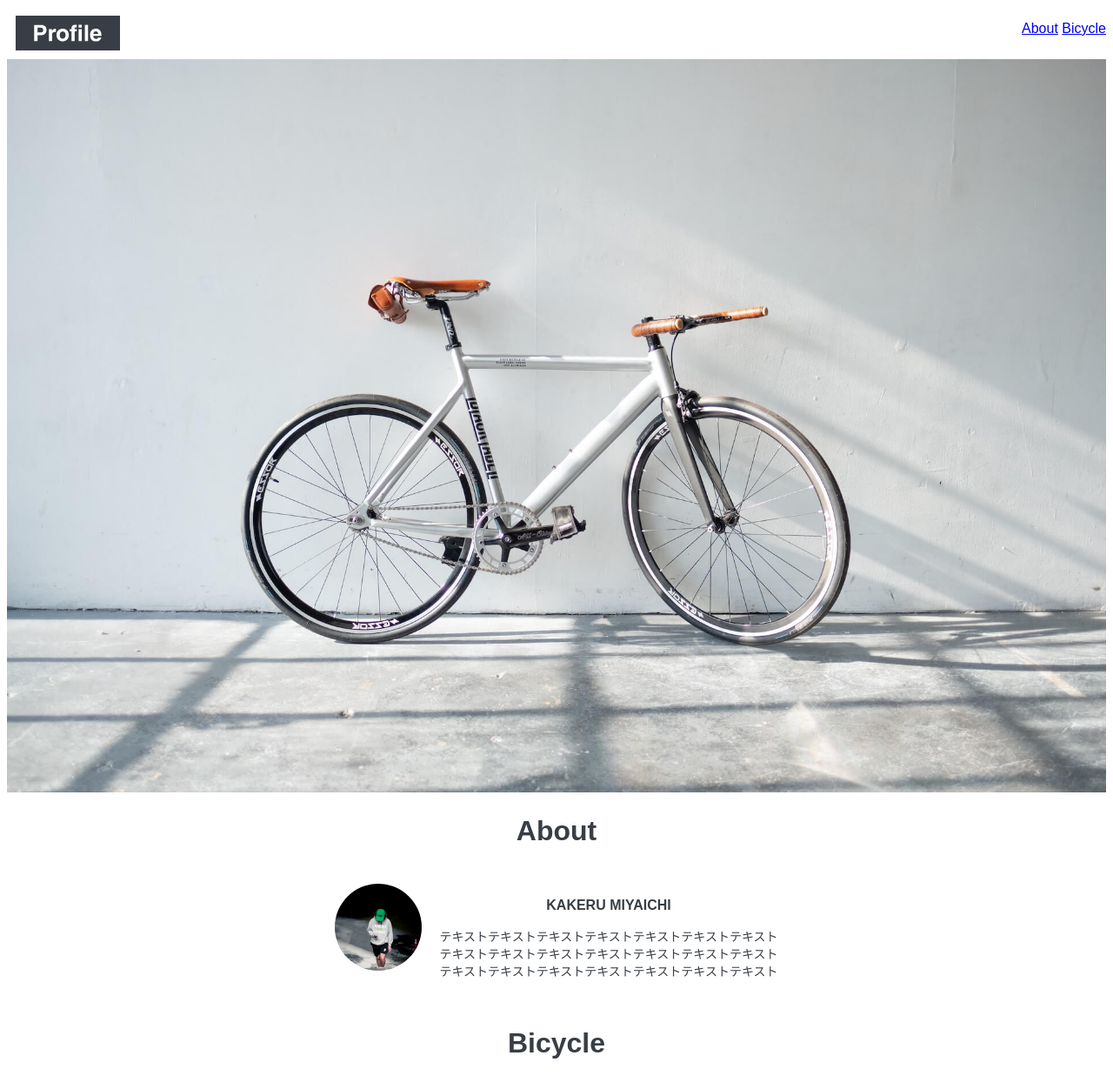
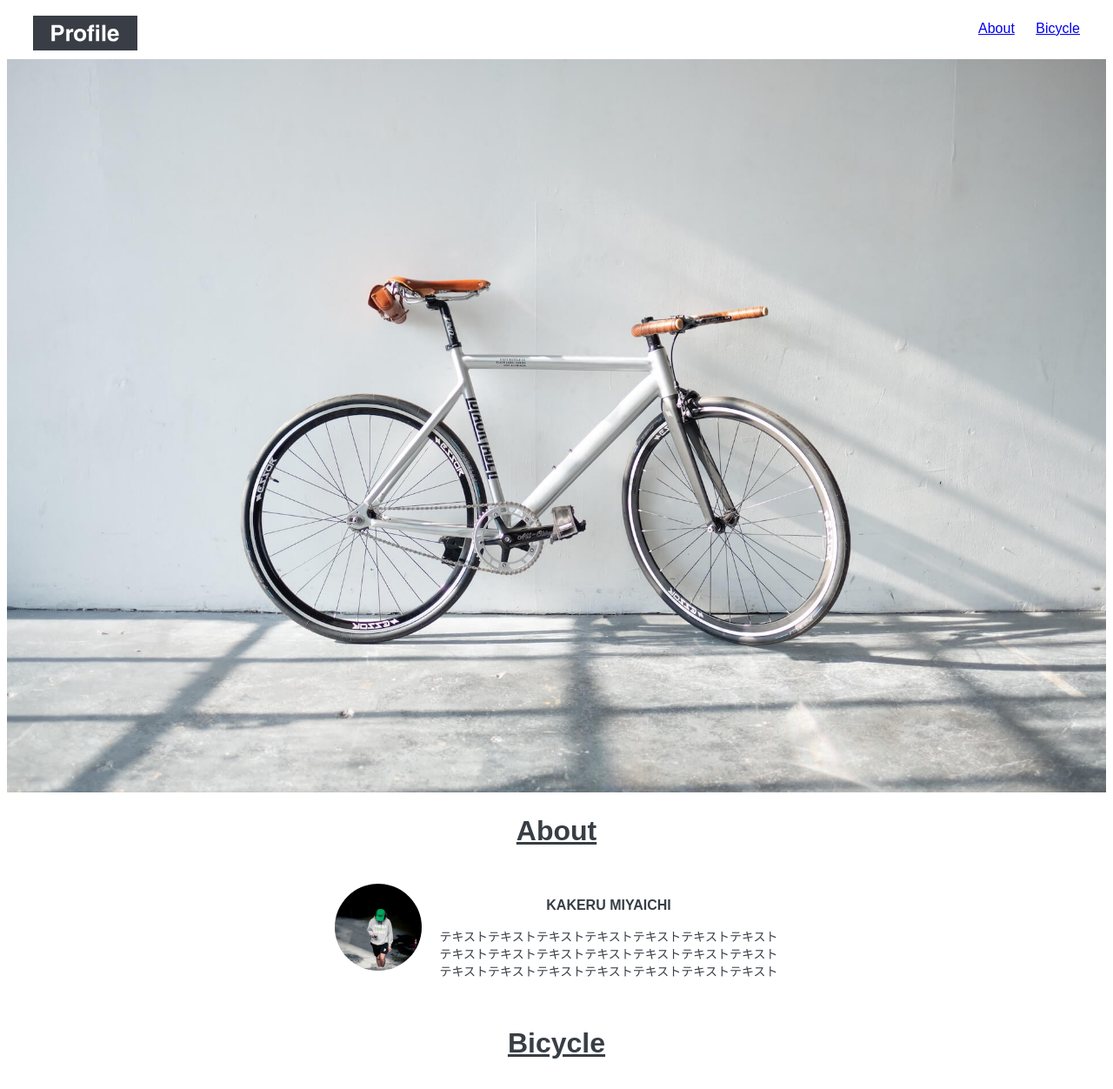
Before and after one commit to hugging-panda/html-css-basic-kadai, a plain HTML site: page Profile/index.html in a window 1280 px wide. Shown: the top 1252 px of the page at 87% size. Drawn offline with Linux system fonts and the light colour scheme.

Commit message:
Add files via upload

```diff
--- a/Profile/style.css
+++ b/Profile/style.css
@@ -2,6 +2,10 @@
   width: 120px;
   height: auto;
   padding: 10px;
+}
+
+a {
+    margin: 10px;
 }
 
 img {
@@ -11,12 +15,14 @@ img {
 }
 
 header {
+  margin: 0 20px;
   display: flex;
   justify-content: space-between;
 }
 
 h2 {
   font-size: 32px;
+  text-decoration: underline;
   display: flex;
   justify-content: center;
 }
```
